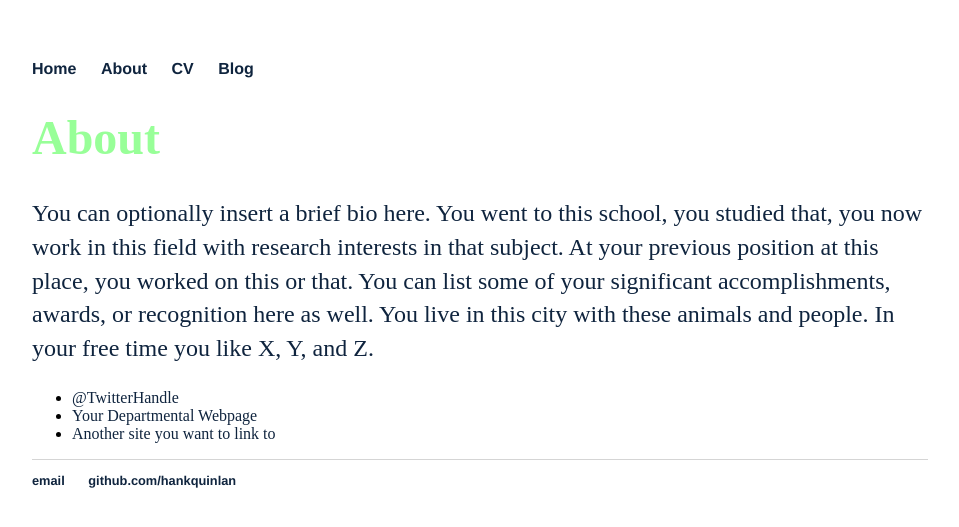
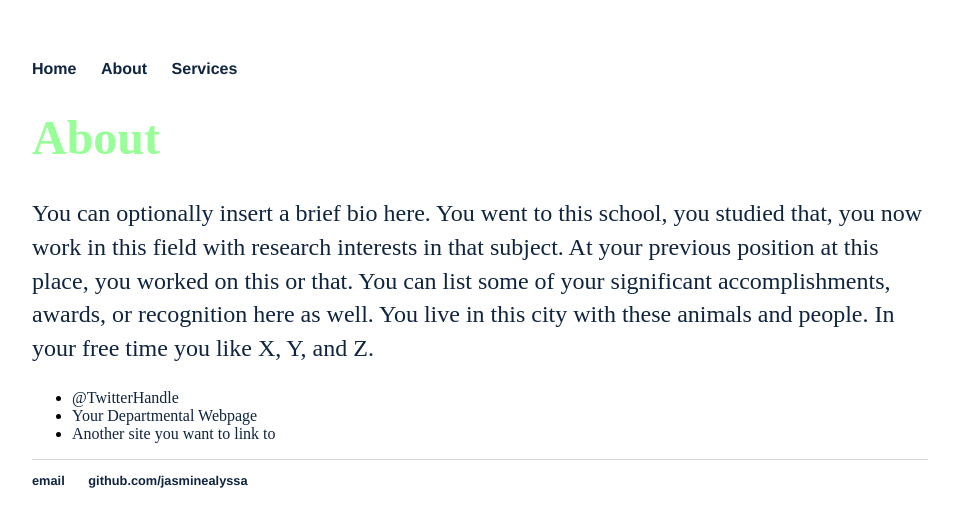
Before and after one commit to jasminealyssa/jasminealyssa.github.io, a Jekyll site: the page built from about/index.html, in a window 1280 px wide. Shown: the top 527 px of the page, without its empty margins (160-1119 px from the left). Built offline with Jekyll 4.4.1, drawn with Linux system fonts in a browser that asks for light colours; some web fonts are replaced.

Commit message:
Update default.html

```diff
--- a/_layouts/default.html
+++ b/_layouts/default.html
@@ -10,8 +10,7 @@
 	    		<ul>
 	        		<li><a href="/">Home</a></li>
 		        	<li><a href="/about">About</a></li>
-	        		<li><a href="/cv">CV</a></li>
-	        		<li><a href="/blog">Blog</a></li>
+	        		<li><a href="/services">Services</a></li>
 	    		</ul>
 			</nav>
 			<div class="container">
@@ -21,8 +20,8 @@
 			</div><!-- /.container -->
 			<footer>
 	    		<ul>
-	        		<li><a href="mailto:hankquinlanhub@gmail.com">email</a></li>
-	        		<li><a href="https://github.com/hankquinlan">github.com/hankquinlan</a></li>
+	        		<li><a href="mailto:jasminealyssacreative@gmail.com">email</a></li>
+	        		<li><a href="https://github.com/jasminealyssa">github.com/jasminealyssa</a></li>
 				</ul>
 			</footer>
 		</body>
```
